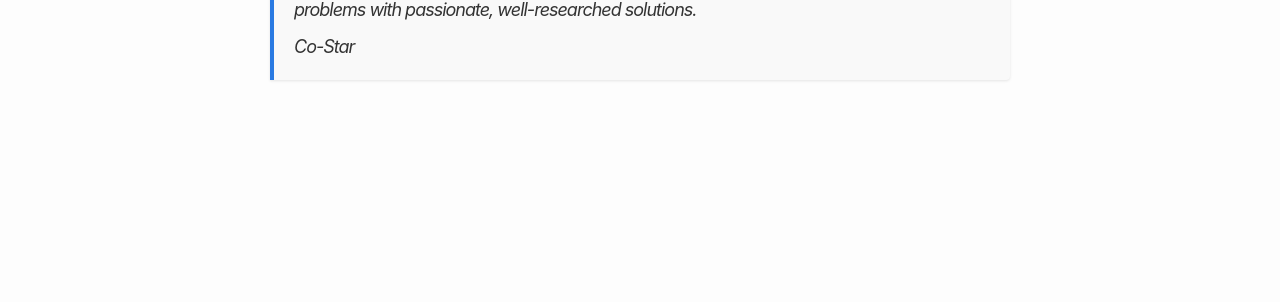
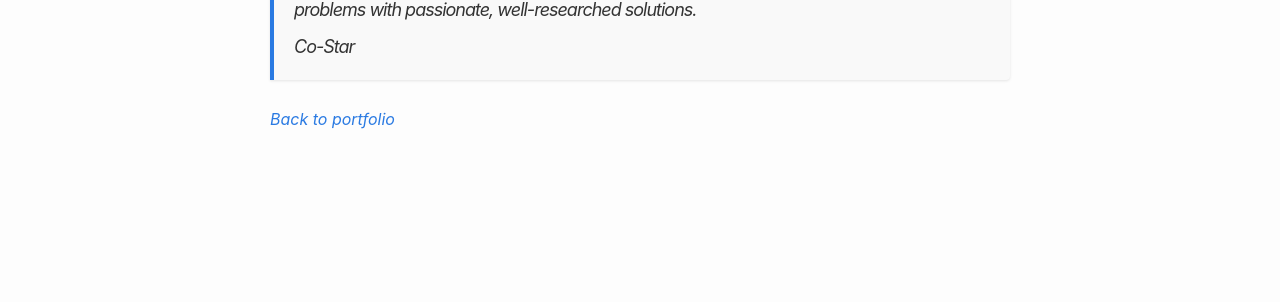
Before and after one commit to rachaelrenk/rachaelrenk.github.io, a Jekyll site: the page built from docs/technical-communicator-horoscope.markdown, in a window 1280 px wide. Shown: the part 223-525 px from the top of the page. Built offline with Jekyll 4.4.1, drawn with Linux system fonts in a browser that asks for light colours.

Commit message:
Add return links to each page; tweak Index

```diff
--- a/docs/about.markdown
+++ b/docs/about.markdown
@@ -20,3 +20,5 @@ Yes, _homeschool_. I've always been an autodidact - and a bit of an non-conformi
 Reading, writing, and comprehension came naturally. I was a book worm, and I loved to write. (One summer, I completed several grade levels of spelling and grammar just for fun. I flourish when I can work at my own pace.) I realized early on that writing was a powerful way to share information and ideas.
 
 Teaching HTML to my peers was incredibly energizing. I wanted to help people understand and use technology, and I sensed I could do so through writing and tools like the internet. It would be a while longer before I connected my feelings with the field of technical communication, but I was well on my way.
+
+_[Back to portfolio](/index/)_
--- a/docs/index.markdown
+++ b/docs/index.markdown
@@ -13,7 +13,7 @@ I’m a user advocate, communication nerd, and technical writer. I care deeply a
 
 Since 2013, I’ve created accessible documentation for hardware, software, and SaaS products; written winning technical and business proposals for government clients; created beginner-friendly training materials for enterprise software; and developed and taught college courses in technical communication.
 
-This portfolio site is built with Jekyll and GitHub Pages. Right now, it features samples of my work from across genres (see the list below), a little about my background, and an [experimental resume](/resume/). It's under construction, so check back for updates. ✌️
+This portfolio site is built with Jekyll and GitHub Pages. Right now, it features samples of my work from across genres (see the list below), recommendations from leadership and peer feedback, a peek at my origin story, and an [experimental resume](/resume/). It's under construction, so check back for updates. ✌️
 
 ## **Selected Work Samples**
 
--- a/docs/recommendations.markdown
+++ b/docs/recommendations.markdown
@@ -113,3 +113,5 @@ A summary of peer feedback from colleagues at GitHub:
 
 Peers across engineering, product, and documentation consistently praised Rachael for her thoughtful leadership, collaborative spirit, and ability to make complex work feel approachable. Known for owning large-scale content initiatives, coordinating across time zones, and mentoring teammates, she creates a sense of shared purpose while delivering accurate, scalable docs. Whether triaging release notes or untangling billing flows, Rachael's attention to detail and empathy for users make her a trusted partner in every project.
 </div>
+
+_[Back to portfolio](/index/)_
--- a/docs/resume.markdown
+++ b/docs/resume.markdown
@@ -249,3 +249,5 @@ Boise State University (2017)
 
 **Bachelor of Arts in English, Technical Communication**
 Boise State University (2014)
+
+_[Back to portfolio](/index/)_
--- a/docs/technical-communicator-horoscope.markdown
+++ b/docs/technical-communicator-horoscope.markdown
@@ -10,3 +10,5 @@ Rachael's Technical Communicator Horoscope:
 > You seek deep meaning and speak only what feels true. You also notice details others miss. This creates a powerful communication style that lends itself to solving complicated problems with passionate, well-researched solutions.
 >
 > Co-Star
+
+_[Back to portfolio](/index/)_
```
